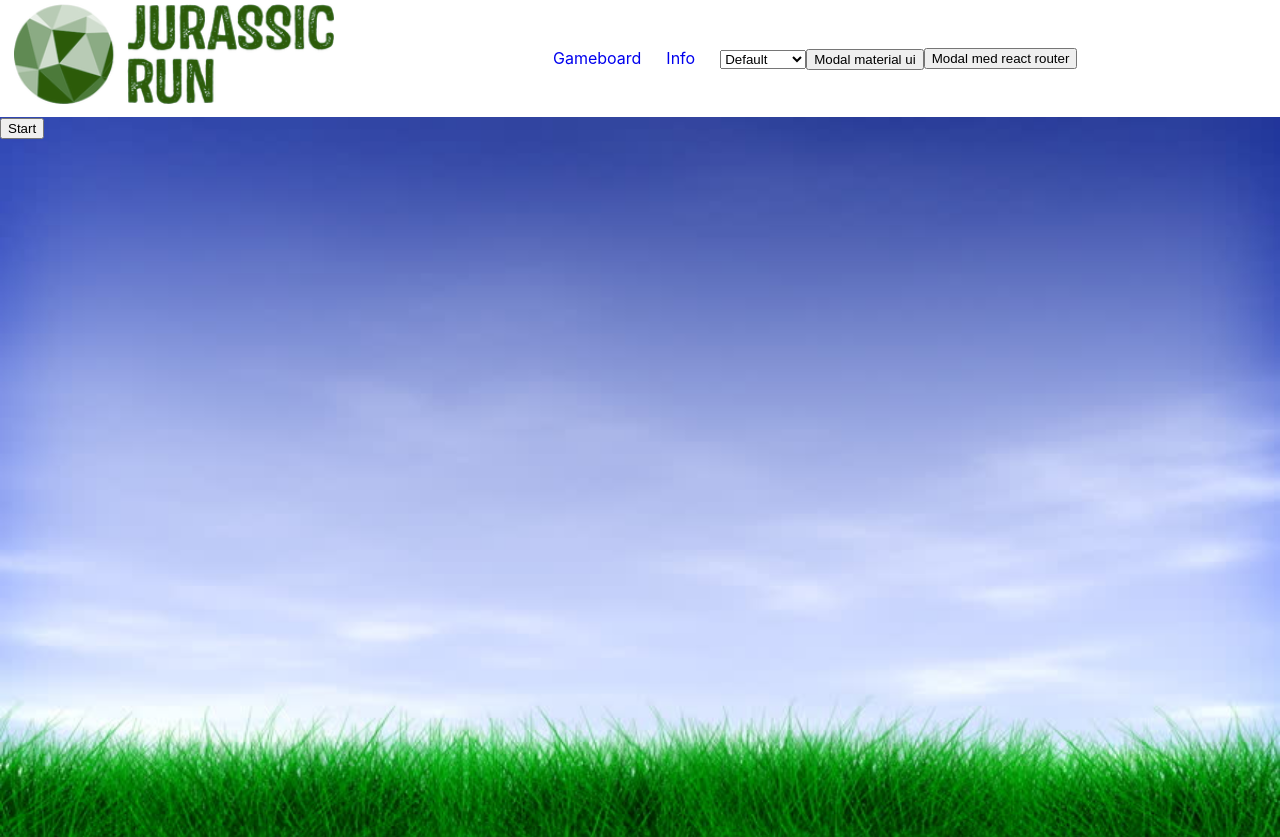
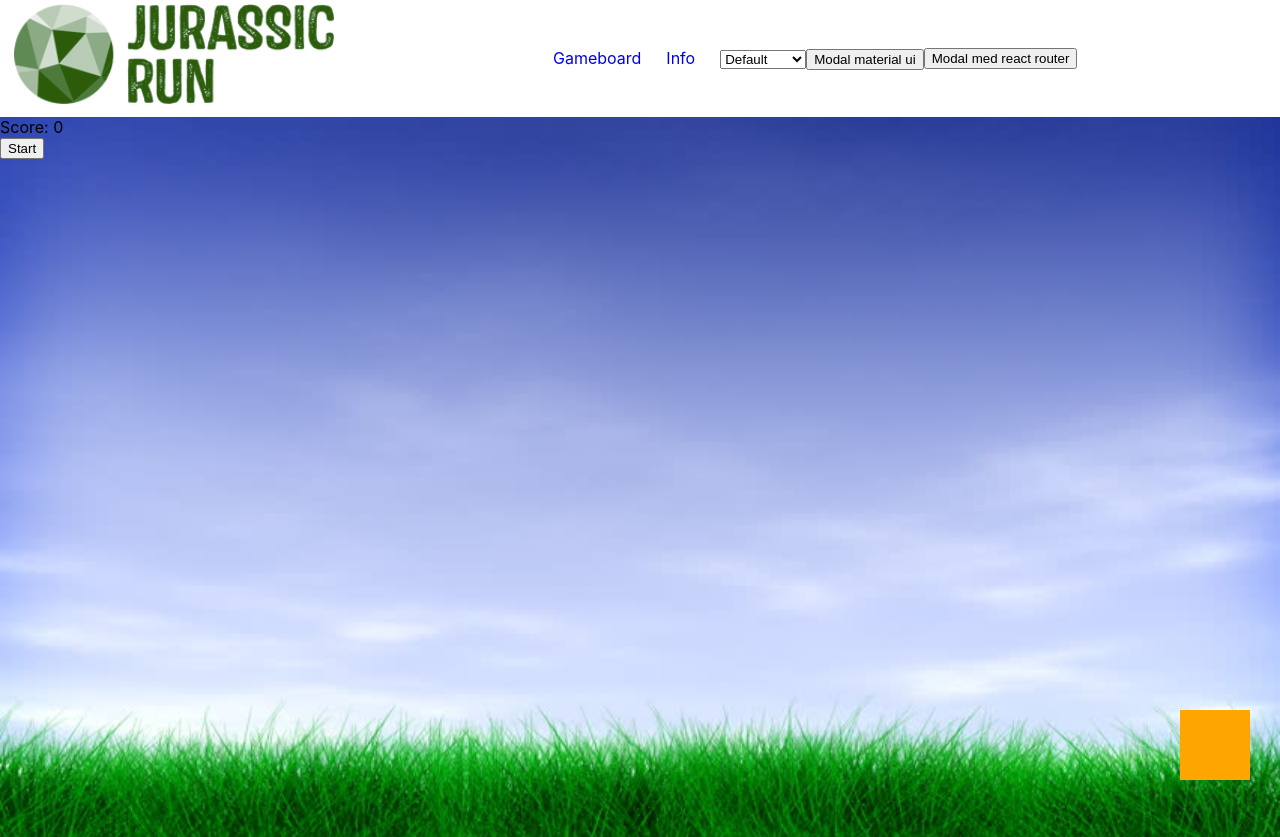
Before and after one commit to sara-oscarsson/project-jurassic-run, a React (Create React App) app: page /gameboard in a window 1280 px wide. Built offline with nearby package versions, Linux system fonts and the light colour scheme.

Commit message:
obstacles-function

```diff
--- a/src/components/gamecomponents/gameboard.tsx
+++ b/src/components/gamecomponents/gameboard.tsx
@@ -1,6 +1,7 @@
 import { time } from 'console';
 import React, { useState, useEffect } from 'react';
 import Dino from './dino';
+import Obstacle from './obstacle';
 
 
 interface Props{
@@ -21,15 +22,14 @@ const Gameboard = (props: Props) =>{
     */
     const [isGameOver, setIsGameOver] = useState<boolean>(true)
     const [jumpHeight, setJumpHeight] = useState<number>(20)
-    const [isJumping, setIsJumping] = useState<boolean>(false)
+    let windowWidth = window.innerWidth - 100;
+    const [obstaclePosition, setObstaclePosition] = useState<number>(windowWidth)
+    const [score, setScore] = useState<number>(0)
 
     /* const [score, setScore] = useState<number>(0) */
     let jumpSpeed = 20;
     let jumpTimer: NodeJS.Timeout;
     let fallTimer: NodeJS.Timeout;
-
-    let left = document.querySelector<HTMLElement>('.grid')!;
-    console.log(left)
 
 
     const dinoJumpNew = ()=> {
@@ -42,7 +42,7 @@ const Gameboard = (props: Props) =>{
             }
         } */
         if(jumpHeight == 20){
-            setJumpHeight(jumpHeight=> jumpHeight + 200)
+            setJumpHeight(jumpHeight=> jumpHeight + 300)
 
         }
 
@@ -51,12 +51,49 @@ const Gameboard = (props: Props) =>{
         if(jumpHeight > 20){
             let fallTimer = setInterval(()=> {
                 setJumpHeight(jumpHeight => jumpHeight -10)
-            },30)
+            },20)
             return ()=> {
                 clearInterval(fallTimer)
             }
         }
     })
+    useEffect(()=> {
+        if(!isGameOver){
+            if(obstaclePosition > 0){
+                let obstacleTimer = setInterval(()=> {
+                    setObstaclePosition(obstaclePosition => obstaclePosition - 10)
+                },20)
+                return ()=> {
+                    clearInterval(obstacleTimer)
+                }
+            }
+        }
+    })
+    useEffect(()=> {
+        if(!isGameOver){
+            if(obstaclePosition < 0){
+                setScore(score => score + 10);
+                setObstaclePosition(windowWidth);
+                let obstacleTimer = setInterval(()=> {
+                    setObstaclePosition(obstaclePosition => obstaclePosition - 10)
+                },20)
+                return ()=> {
+                    clearInterval(obstacleTimer)
+                }
+            }
+        }
+    })
+    useEffect(()=> {
+        if(!isGameOver){
+            if(obstaclePosition < 280 && obstaclePosition > 150 && jumpHeight < 90){
+                setIsGameOver(true)
+                setObstaclePosition(windowWidth)
+                setScore(0)
+                console.log("%cKROCK!!!!!", "color: red")
+            }
+        }
+    })
+
 
 
     return(
@@ -69,18 +106,27 @@ const Gameboard = (props: Props) =>{
                 backgroundImage: `url(${props.background.backgroundImage})`,
                 backgroundSize: 'cover',
                 objectFit: 'contain',
+                overflow: "hidden"
 
                 }}>
+                    <div>Score: {score}</div>
                 {
                     isGameOver ? (
                     <button onClick={() => setIsGameOver(false)}>Start</button>
 
                     ) : <Dino jumpHeight={jumpHeight} makeDinoJump={dinoJumpNew}/>
                 }
-
+                <Obstacle obstaclePosition={obstaclePosition}/>
             </div>
        /*  </div> */
     );
 }
 
 export default Gameboard;
+
+const btnStyle: React.CSSProperties = {
+    padding: "16px",
+    height: "35px",
+    textAlign: "center"
+
+}
--- /dev/null
+++ b/src/components/gamecomponents/obstacle.tsx
@@ -0,0 +1,29 @@
+import * as React from 'react';
+
+
+
+interface Props {
+    obstaclePosition: number
+}
+
+const Obstacle = (props: Props) =>{
+
+
+
+
+    return(
+        <>
+        <div className="dino" style={{
+            height: '70px',
+            width: "70px",
+            backgroundColor: "orange",
+            bottom: `20px`,
+            position: "absolute",
+            left: `${props.obstaclePosition}px`,
+            backgroundSize: "contain",
+            backgroundRepeat: "no-repeat"
+            }}/>
+        </>
+    );
+}
+export default Obstacle;
--- a/src/components/layout.tsx
+++ b/src/components/layout.tsx
@@ -4,7 +4,7 @@ import Nav from './navbar';
 import Gameboard from './gamecomponents/gameboard';
 import ViewContainer from './viewContainer';
 import { useState } from 'react'
-import { options, Theme } from './themes';
+import { Options, Theme } from './themeArray';
 import { useEffect } from 'react';
 import { url } from 'inspector';
 import '../assets/candyland.png';
@@ -12,7 +12,7 @@ import '../assets/candyland.png';
 
 
 export default function Layout(){
-    const [background, setBackground]=useState<Theme>(options[0])
+    const [background, setBackground]=useState<Theme>(Options[0])
 
     const setSelectedBackground = (theme: Theme) => { setBackground(theme) }
     /* let body = document.body */
--- a/src/components/navbar.tsx
+++ b/src/components/navbar.tsx
@@ -2,7 +2,7 @@ import React, { useState } from "react";
 import "../index.css";
 import { Link } from "react-router-dom";
 import imageSource from "./../assets/logo.png";
-import ThemeOfChoice, { Theme } from "./themes";
+import { Theme } from "./themeArray";
 import ChooseTheme from "./themes";
 import SimpleModal from "./rulesModal";
 import ExtraModal from "./extraModal";
--- /dev/null
+++ b/src/components/themeArray.tsx
@@ -0,0 +1,42 @@
+import * as React from 'react';
+
+import desert from './../assets/desert.png'
+import candyland from './../assets/candyland.png'
+import djungle from './../assets/djungle.png'
+import mainpic from './../assets/2.jpg'
+
+export interface Theme {
+    id: number,
+    label: string,
+    value: string,
+    backgroundImage: string
+}
+
+
+
+export const Options: Theme[] = [{
+      id: 0,
+      label: "Default",
+      value: "default",
+      backgroundImage: mainpic
+  },
+  {
+      id: 1,
+      label: "Candyland",
+      value: "candyland",
+      backgroundImage: candyland
+
+  },
+  {
+      id: 2,
+      label: "Desert",
+      value: "desert",
+      backgroundImage: desert
+
+  },
+  {
+      id: 3,
+      label: "Djungle",
+      value: "djungle",
+      backgroundImage: djungle
+  }]
--- a/src/components/themes.tsx
+++ b/src/components/themes.tsx
@@ -8,15 +8,17 @@ import { useState } from 'react';
 import { url } from 'inspector';
 import { Select } from '@material-ui/core';
 import '../index.css'
+import { Options } from './themeArray';
+import { Theme } from './themeArray';
 
 
 import { fileURLToPath } from 'url';
-export interface Theme {
+/* export interface Theme {
     id: number,
     label: string,
     value: string,
     backgroundImage: string
-}
+} */
 
 interface Props {
   setBackground: (theme: Theme) => void
@@ -25,7 +27,7 @@ interface Props {
 
 
 
-export const options: Theme[] = [{
+/* export const options: Theme[] = [{
       id: 0,
       label: "Default",
       value: "default",
@@ -50,7 +52,7 @@ export const options: Theme[] = [{
       label: "Djungle",
       value: "djungle",
       backgroundImage: djungle
-  }]
+  }] */
 
 
 export default function ChooseTheme(props: Props) {
@@ -60,7 +62,7 @@ export default function ChooseTheme(props: Props) {
     function newBackground(id: string) {
       let index = Number(id)
       console.log(id)
-      props.setBackground(options[index])
+      props.setBackground(Options[index])
       /* props.setBackground(options[index - 1]) */
 
     }
@@ -69,7 +71,7 @@ export default function ChooseTheme(props: Props) {
     <div className= "span">
         <div>
             <select onChange={(e) => newBackground(e.target.value)}>
-              {options.map((option) => (
+              {Options.map((option) => (
                 <option value={option.id}>{option.label}</option>
               ))}
             </select>
```
Also changed, not shown: src/components/gamecomponents/jumpFunction.tsx (deleted, +0 -36 lines).
